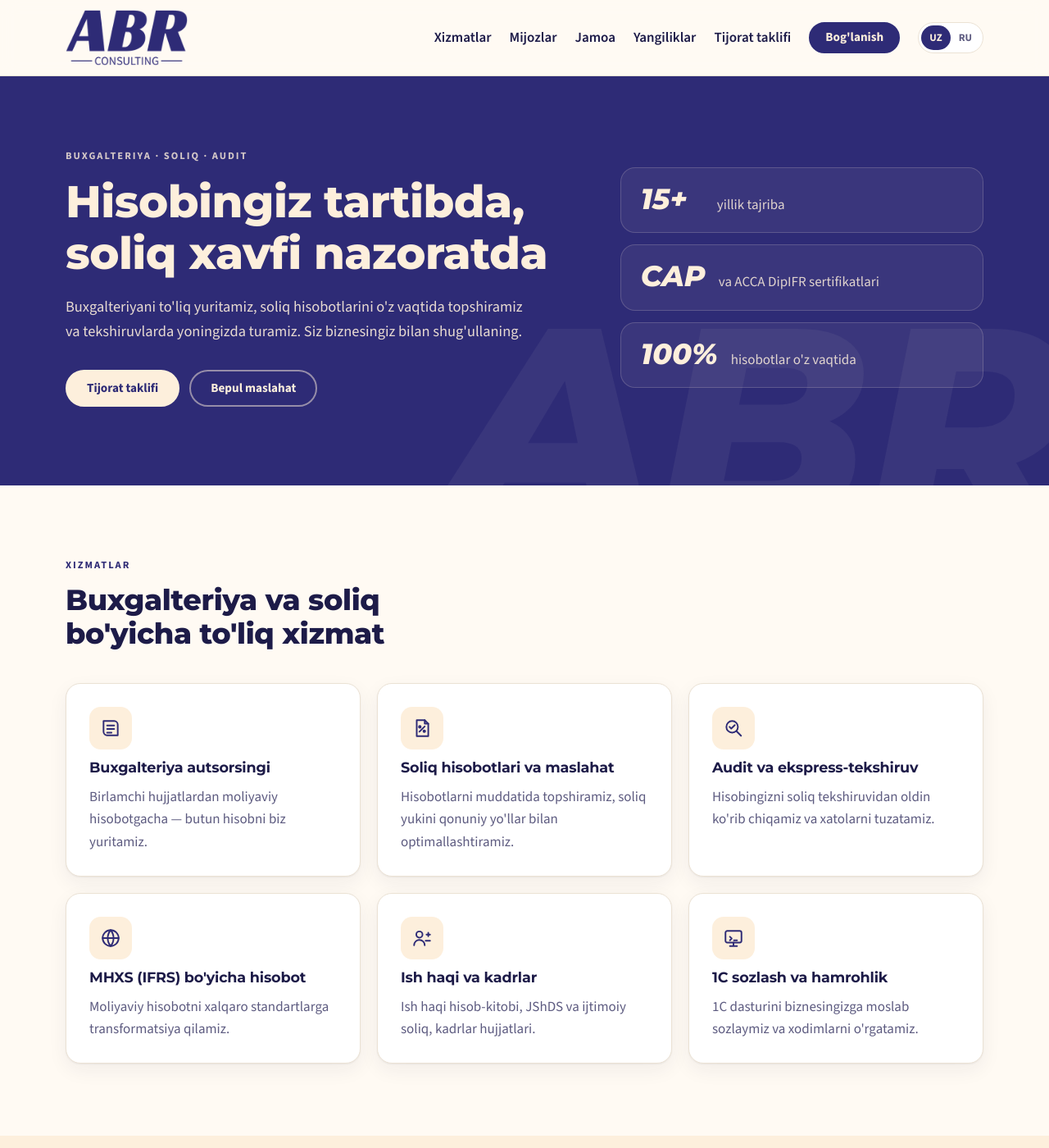
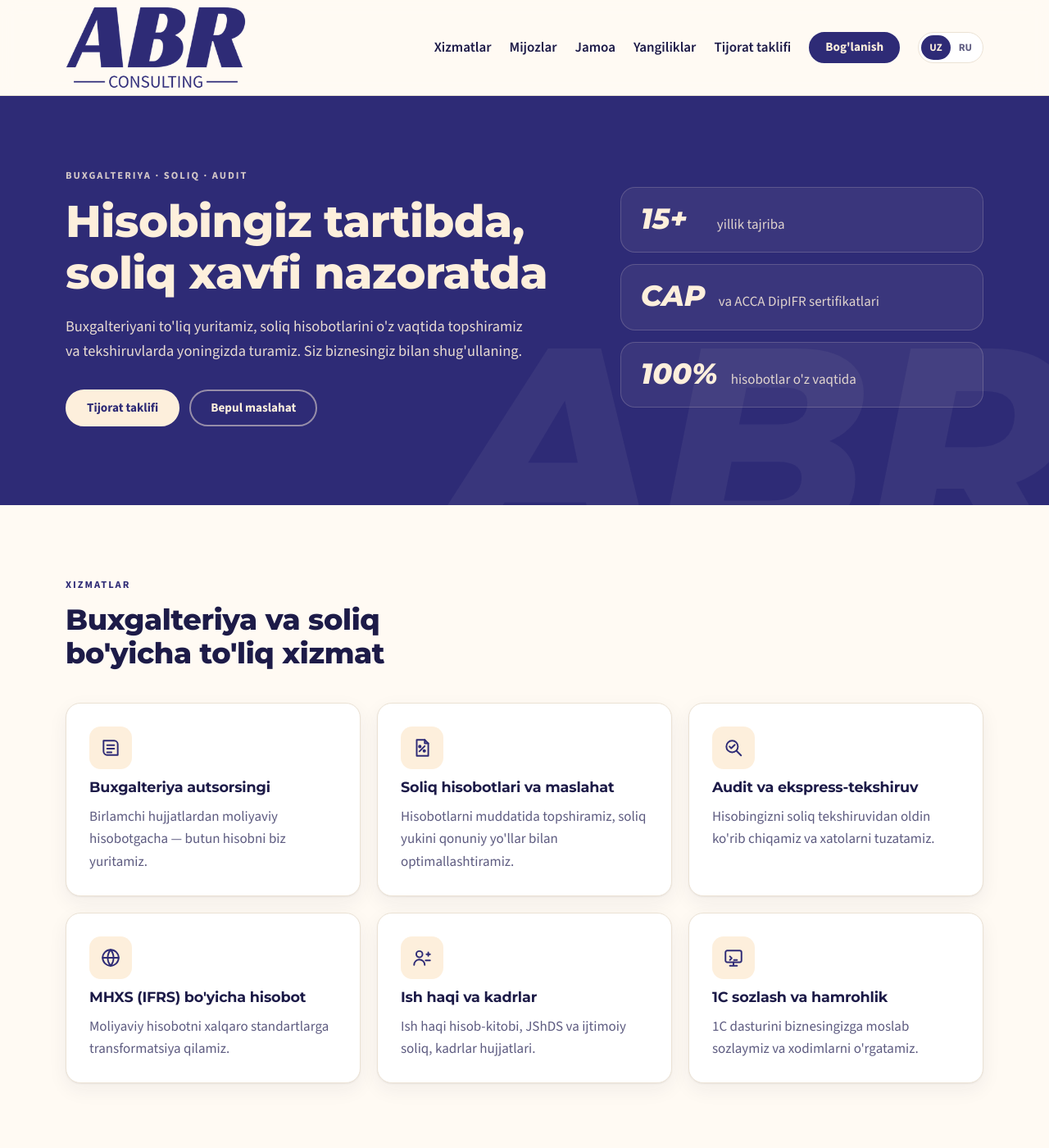
Before and after one commit to abrorhasanov365-sys/abr-consulting.uz, a Jekyll site: the page built from index.html, in a window 1280 px wide and 1400 px high. Shown: the whole window at 82% size. Built offline with Jekyll 4.4.1, drawn with Linux system fonts in a browser that asks for light colours.

Commit message:
Enlarge header logo (68px -> 100px, mobile 54px -> 72px)

```diff
--- a/assets/css/style.css
+++ b/assets/css/style.css
@@ -7,7 +7,7 @@
   --radius:18px; --shadow:0 1px 2px rgba(29,27,72,.06),0 8px 24px rgba(29,27,72,.06);
 }
 *{box-sizing:border-box}
-html{scroll-behavior:smooth;scroll-padding-top:104px}
+html{scroll-behavior:smooth;scroll-padding-top:128px}
 body{margin:0;background:var(--paper);color:var(--ink);font-family:var(--body);font-size:17px;line-height:1.6;-webkit-font-smoothing:antialiased}
 img{max-width:100%;display:block}
 a{color:inherit}
@@ -40,9 +40,9 @@ p{margin:0}
 
 /* Header */
 .site-header{position:sticky;top:0;z-index:20;background:rgba(255,250,243,.92);backdrop-filter:blur(10px);border-bottom:1px solid var(--line)}
-.header-inner{display:flex;align-items:center;justify-content:space-between;height:92px}
-.logo img{height:68px;width:auto}
-@media (max-width:640px){.header-inner{height:76px}.logo img{height:54px}}
+.header-inner{display:flex;align-items:center;justify-content:space-between;height:116px}
+.logo img{height:100px;width:auto}
+@media (max-width:640px){.header-inner{height:92px}.logo img{height:72px}}
 .nav{display:flex;align-items:center;gap:22px}
 .nav a:not(.btn){text-decoration:none;font-weight:600;color:var(--ink)}
 .nav a:not(.btn):hover,.nav a[aria-current]{color:var(--navy);text-decoration:underline;text-underline-offset:6px;text-decoration-thickness:2px}
```
